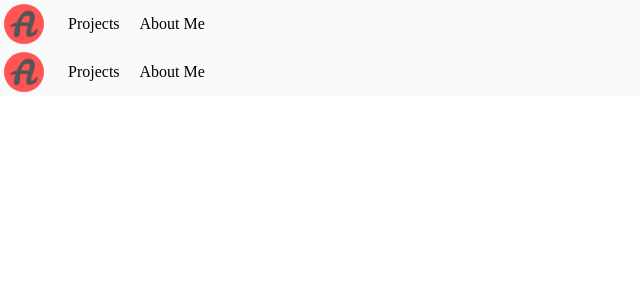
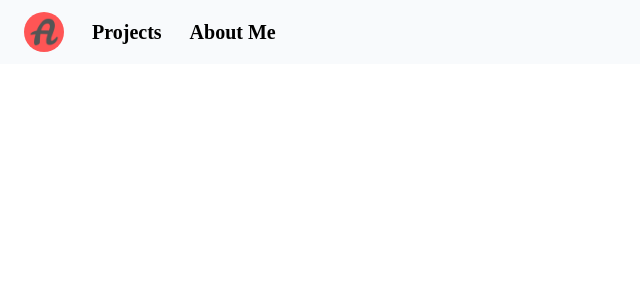
Before and after one commit to abhishekDev047/Abhishek-Kumar, a Next.js app: page /components/navbar in a window 1280 px wide. Shown: the top 300 px of the page, without its empty margins (0-640 px from the left). Built offline with nearby package versions, Linux system fonts and the light colour scheme.

Commit message:
navbar is updated

```diff
--- a/src/pages/_app.js
+++ b/src/pages/_app.js
@@ -7,7 +7,7 @@ export default function App({ Component, pageProps }) {
     <div>
     <Navbar/>
     </div>
-    <div className=''>
+    <div className='sm:pt-16 pt-12'>
       <Component {...pageProps} />
     </div>
     </div>
--- a/src/pages/components/navbar.js
+++ b/src/pages/components/navbar.js
@@ -4,8 +4,8 @@ import Link from "next/link";
 
 const Navbar = () => {
   return (
-    <div className="flex flex-row flex-wrap items-center w-full navbar bg-slate-50 mt-0">
-      <div>
+    <div className="flex flex-row flex-wrap items-center w-full navbar fixed top-0 left-0 z-20 sm:h-16 h-12 bg-slate-50 mt-0">
+      <div className="pl-5">
         <Link href={"/"}>
           <Image
             className="rounded-full m-1 "
@@ -16,11 +16,11 @@ const Navbar = () => {
           />
         </Link>
       </div>
-      <div className="p-1 ml-4  hover:bg-red-400 rounded-xl cursor-pointer">
-       <Link href={'/components/projects'}> Projects</Link>
+      <div className="p-1 ml-4  rounded-xl cursor-pointer">
+       <Link href={'/components/projects'} as={'/Projects'} className="hover:bg-red-400 p-1 rounded-lg font-bold text-base sm:text-xl"> Projects</Link>
       </div>
-      <div className="p-1 mx-3 hover:bg-red-400 rounded-xl cursor-pointer">
-      <Link href={'/components/about'}> About Me</Link>
+      <div className="p-1 mx-3 rounded-xl cursor-pointer">
+      <Link href={'/components/about'} as={'/About Me'} className="hover:bg-red-400 p-1 rounded-lg font-bold  text-base sm:text-xl"> About Me</Link>
       </div>
     </div>
   );
```
